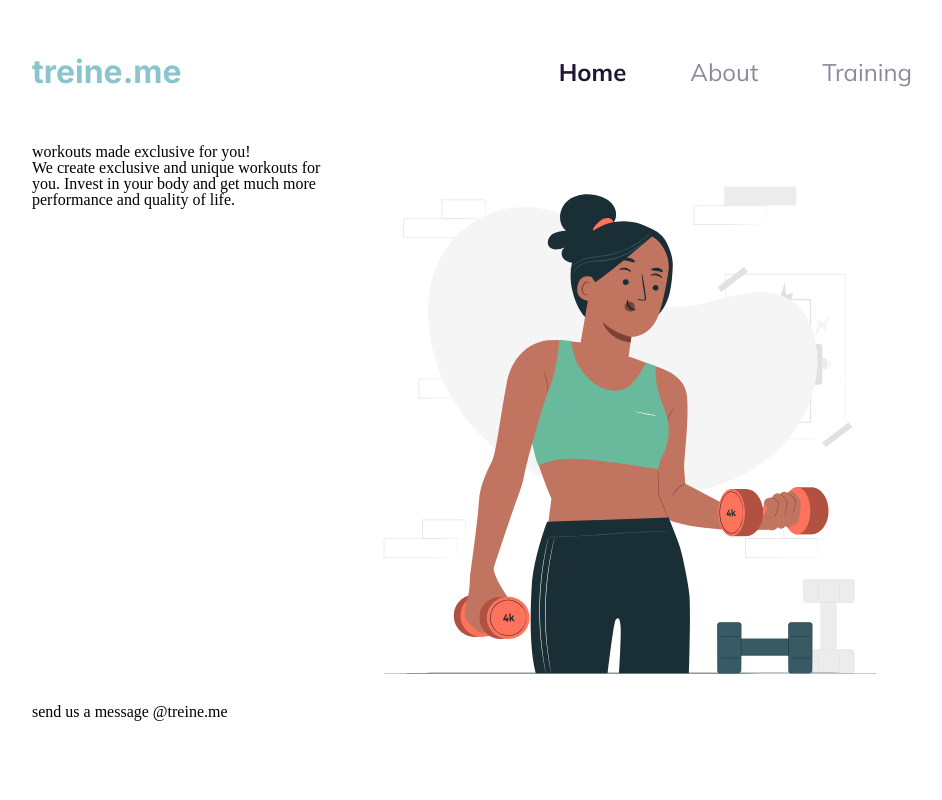
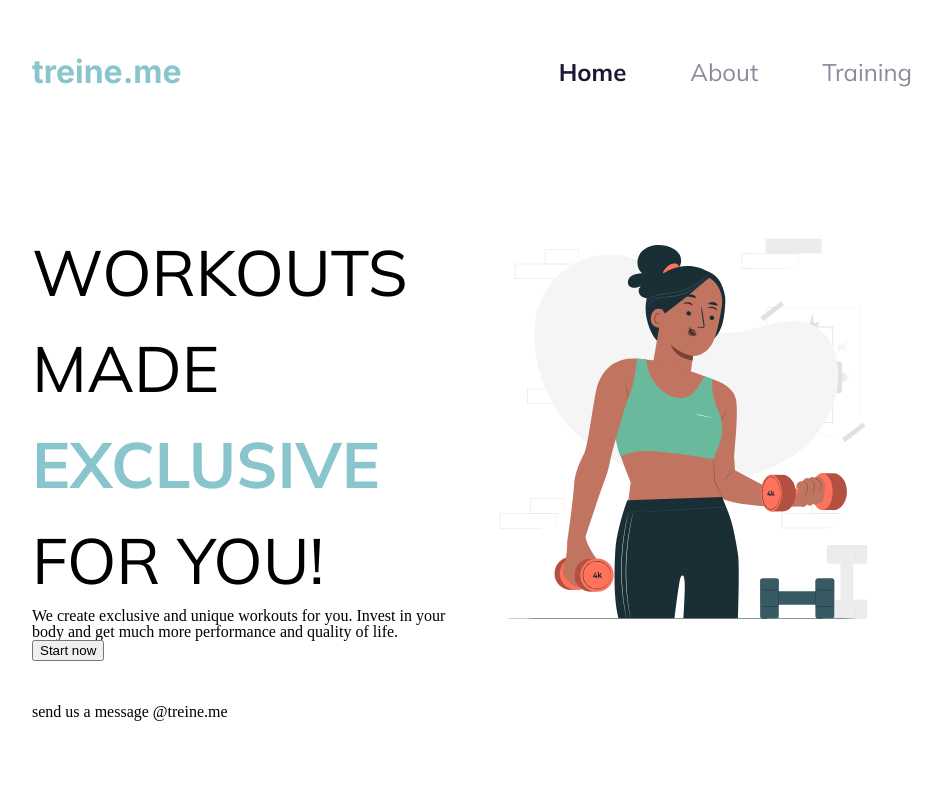
Before and after one commit to Matheus2237/treine, a plain HTML site: page index.html in a window 1280 px wide. Shown: the whole page, without its empty margins (168-1110 px from the left). Drawn offline with Linux system fonts and the light colour scheme.

Commit message:
feat: Estilização do título da seção principal

```diff
--- a/css/styles.css
+++ b/css/styles.css
@@ -57,14 +57,32 @@ body {
     color: var(--cinza-escuro);
 }
 
-main {
+.container__principal {
     grid-area: "main";
     display: flex;
     flex: 1;
 }
 
+.informacao__principal {
+    margin-top: 5rem;
+    width: 50%;
+}
+
+.titulo__principal {
+    font-family: 'mulish';
+    font-size: 4rem;
+    line-height: 6rem;
+}
+
+.titulo__highlight {
+    color: var(--verde);
+    font-weight: bold;
+}
+
+
 .imagem__principal {
     height: 70vh;
+    width: 50%;
 }
 
 footer {
--- a/index.html
+++ b/index.html
@@ -19,10 +19,11 @@
             </ul>
         </nav>
     </header>
-    <main class="container">
-        <div class="principal">
-            <h1 class="titulo__principal">workouts made exclusive for you!</h1>
+    <main class="container container__principal">
+        <div class="informacao__principal">
+            <h1 class="titulo__principal">WORKOUTS MADE <span class="titulo__highlight">EXCLUSIVE</span> FOR YOU!</h1>
             <p class="texto__principal">We create exclusive and unique workouts for you. Invest in your body and get much more performance and quality of life.</p>
+            <button class="botao__principal">Start now</button>
         </div>
         <img class="imagem__principal" src="image/athlete.svg" alt="Representação visual de uma atleta treinando com halteres.">
     </main>
```
